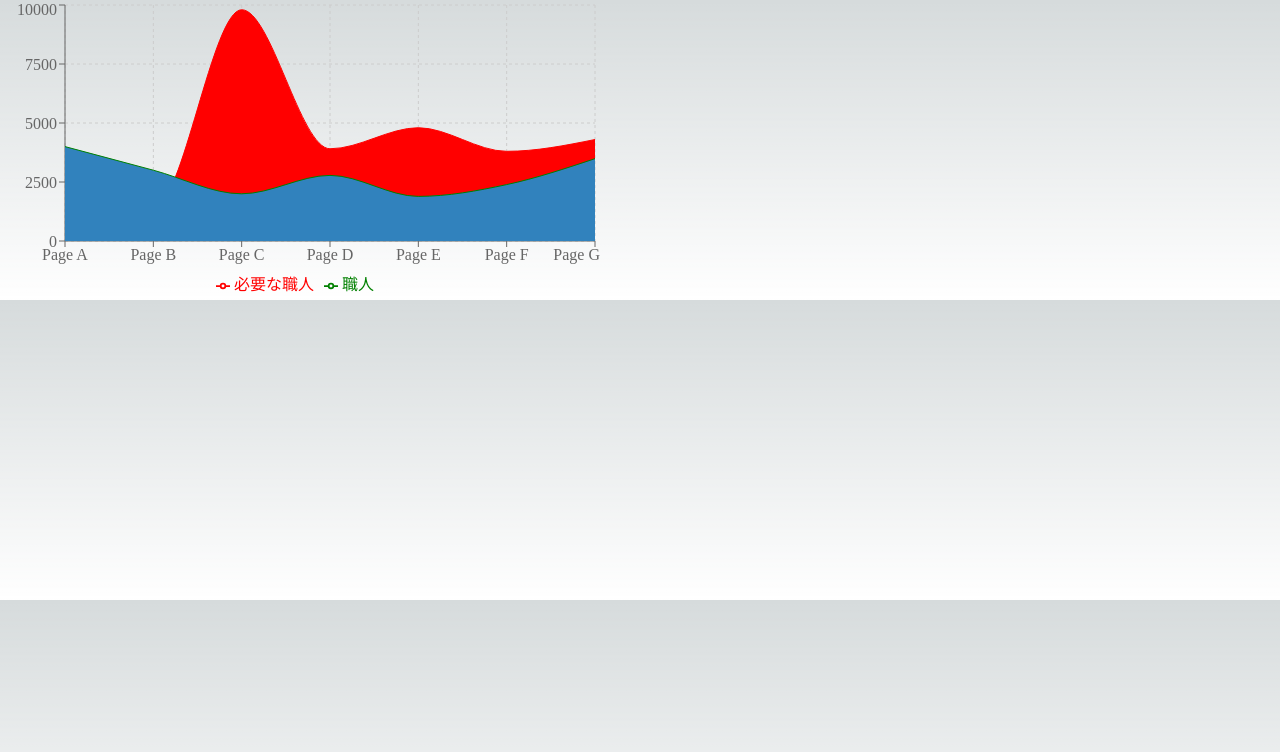
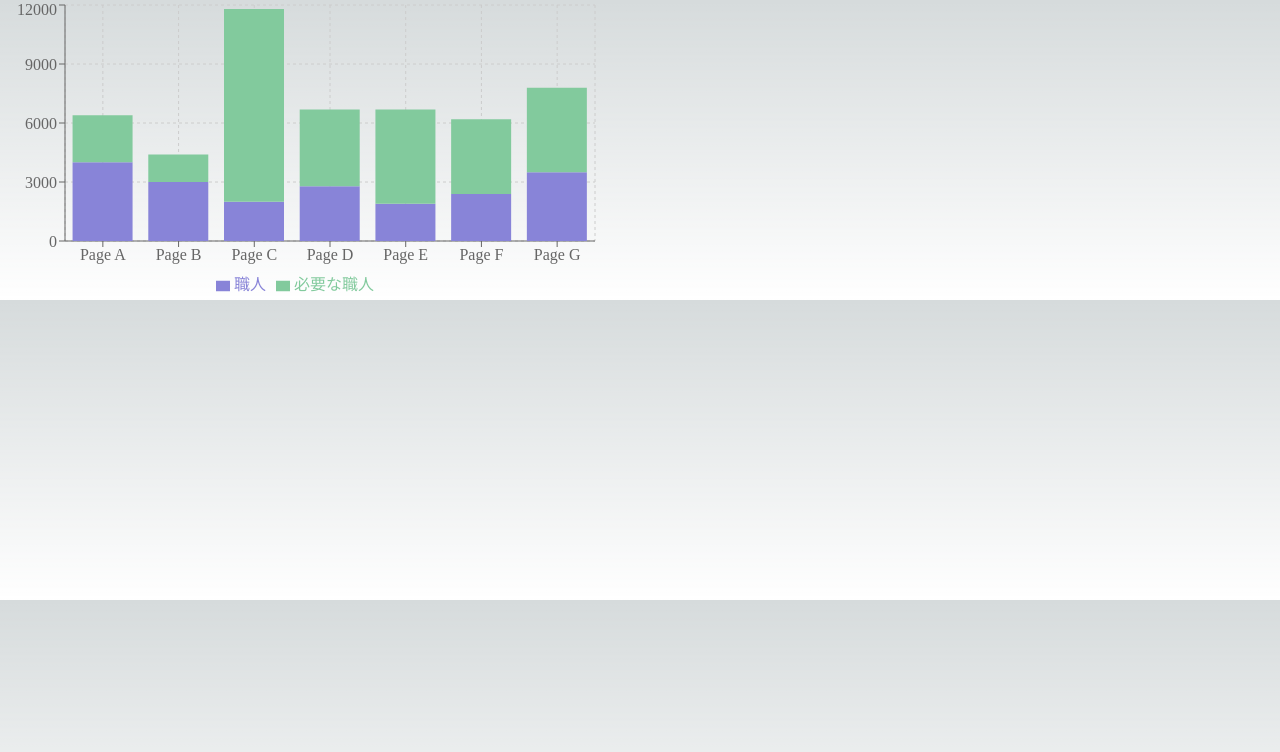
Before and after one commit to KenjiEmura/react-chartjs-2, a Next.js app: page / in a window 1280 px wide. Shown: the top 752 px of the page. Built offline with nearby package versions, Linux system fonts and the light colour scheme.

Commit message:
Create the 'stacked' bar chart to compare it with the AreaChart

```diff
--- /dev/null
+++ b/components/MyBarChart.tsx
@@ -0,0 +1,33 @@
+import {
+  BarChart,
+  Bar,
+  XAxis,
+  YAxis,
+  CartesianGrid,
+  Tooltip,
+  Legend,
+} from "recharts";
+
+const MyBarChart = () => {
+  const data = [
+    { name: "Page A", dataSet1: 4000, dataSet2: 2400 },
+    { name: "Page B", dataSet1: 3000, dataSet2: 1398 },
+    { name: "Page C", dataSet1: 2000, dataSet2: 9800 },
+    { name: "Page D", dataSet1: 2780, dataSet2: 3908 },
+    { name: "Page E", dataSet1: 1890, dataSet2: 4800 },
+    { name: "Page F", dataSet1: 2390, dataSet2: 3800 },
+    { name: "Page G", dataSet1: 3490, dataSet2: 4300 },
+  ];
+  return (
+    <BarChart width={600} height={300} data={data}>
+      <CartesianGrid strokeDasharray="3 3" />
+      <XAxis dataKey="name" />
+      <YAxis />
+      <Tooltip />
+      <Legend />
+      <Bar dataKey="dataSet1" fill="#8884d8" stackId="a" name="職人" />
+      <Bar dataKey="dataSet2" fill="#82ca9d" stackId="a" name="必要な職人" />
+    </BarChart>
+  );
+};
+export default MyBarChart;
--- a/pages/index.tsx
+++ b/pages/index.tsx
@@ -1,5 +1,7 @@
 import MyAreaChart from "../components/MyAreaChart";
+import MyBarChart from "../components/MyBarChart";
 
 export default function Home() {
-  return <MyAreaChart />;
+  // return <MyAreaChart />;
+  return <MyBarChart />;
 }
```
